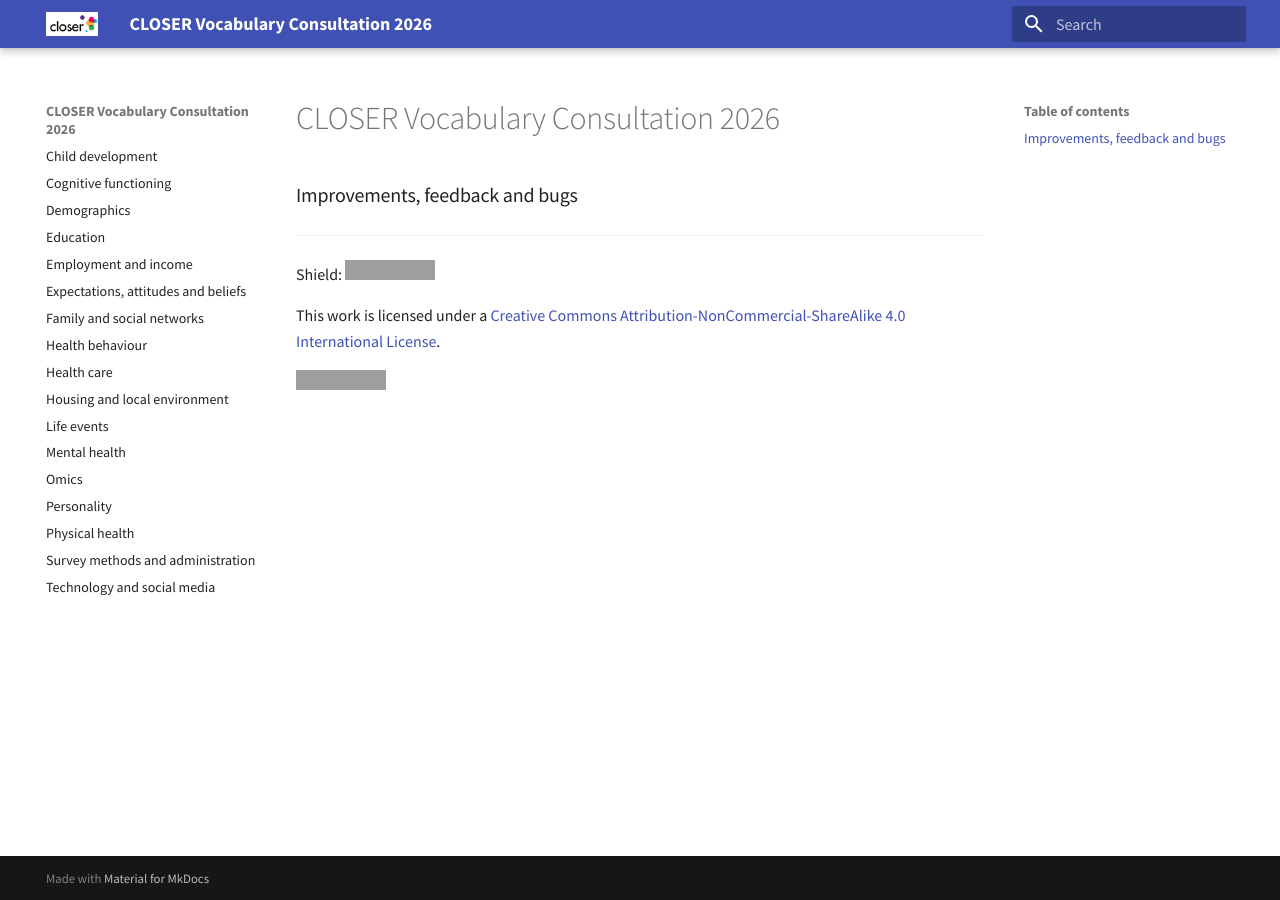
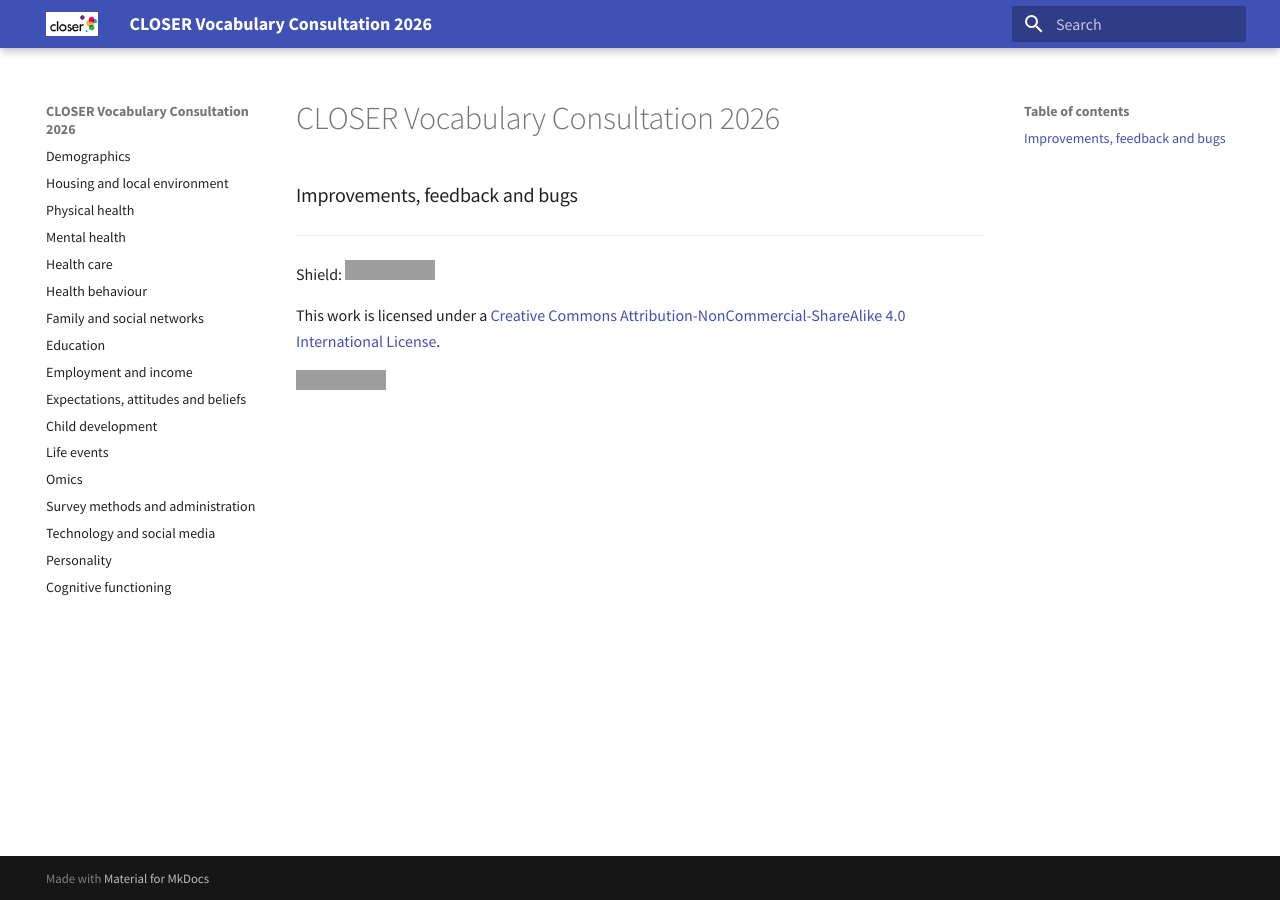
Before and after one commit to CLOSER-Cohorts/closer-vocabulary-2026, an MkDocs documentation site: the page built from docs/index.md, in a window 1280 px wide. Built offline with MkDocs 1.6.1 and Material for MkDocs 9.7.7, drawn with Linux system fonts in a browser that asks for light colours; grey boxes are pictures that could not be loaded.

Commit message:
reorder pages

```diff
--- a/mkdocs.yml
+++ b/mkdocs.yml
@@ -9,23 +9,23 @@ theme:
   font:
     text: Source Sans Pro
 nav:
-  - Child development: "child-development.md"
-  - Cognitive functioning: "cognitive-functioning.md"
   - Demographics: "demographics.md"
+  - Housing and local environment: "housing-and-local-environment.md"
+  - Physical health: "physical-health.md"
+  - Mental health: "mental-health.md"
+  - Health care: "health-care.md"
+  - Health behaviour: "health-behaviour.md"
+  - Family and social networks: "family-and-social-networks.md"
   - Education: "education.md"
   - Employment and income: "employment-and-income.md"
   - Expectations, attitudes and beliefs: "expectations-attitudes-and-beliefs.md"
-  - Family and social networks: "family-and-social-networks.md"
-  - Health behaviour: "health-behaviour.md"
-  - Health care: "health-care.md"
-  - Housing and local environment: "housing-and-local-environment.md"
+  - Child development: "child-development.md"
   - Life events: "life-events.md"
-  - Mental health: "mental-health   .md"
   - Omics: "omics.md"
-  - Personality: "personality.md"
-  - Physical health: "physical-health.md"
   - Survey methods and administration: "survey-methods-and-administration.md"
   - Technology and social media: "technology-and-social-media.md"
+  - Personality: "personality.md"
+  - Cognitive functioning: "cognitive-functioning.md"
 
 markdown_extensions:
   - abbr
```
